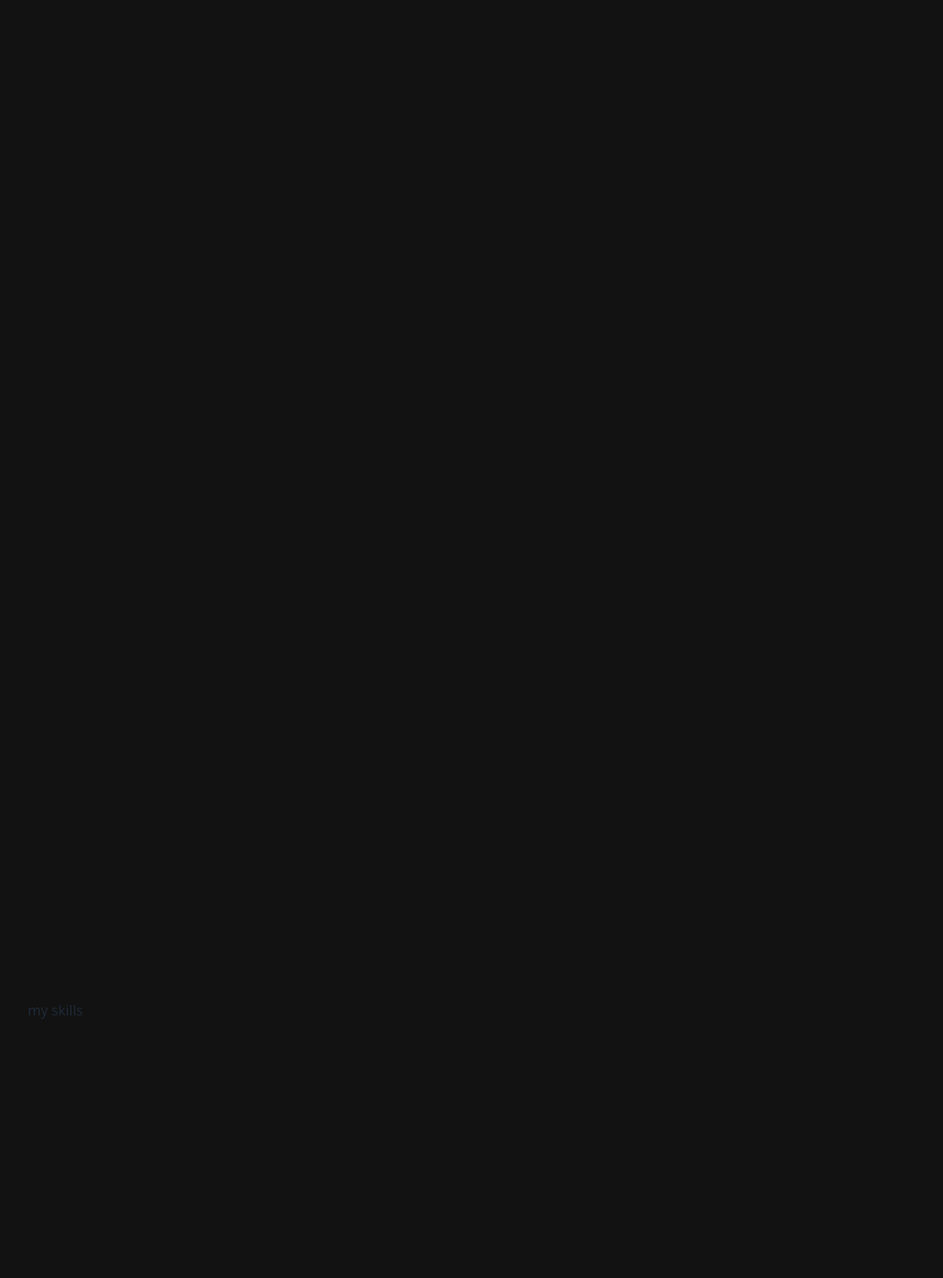
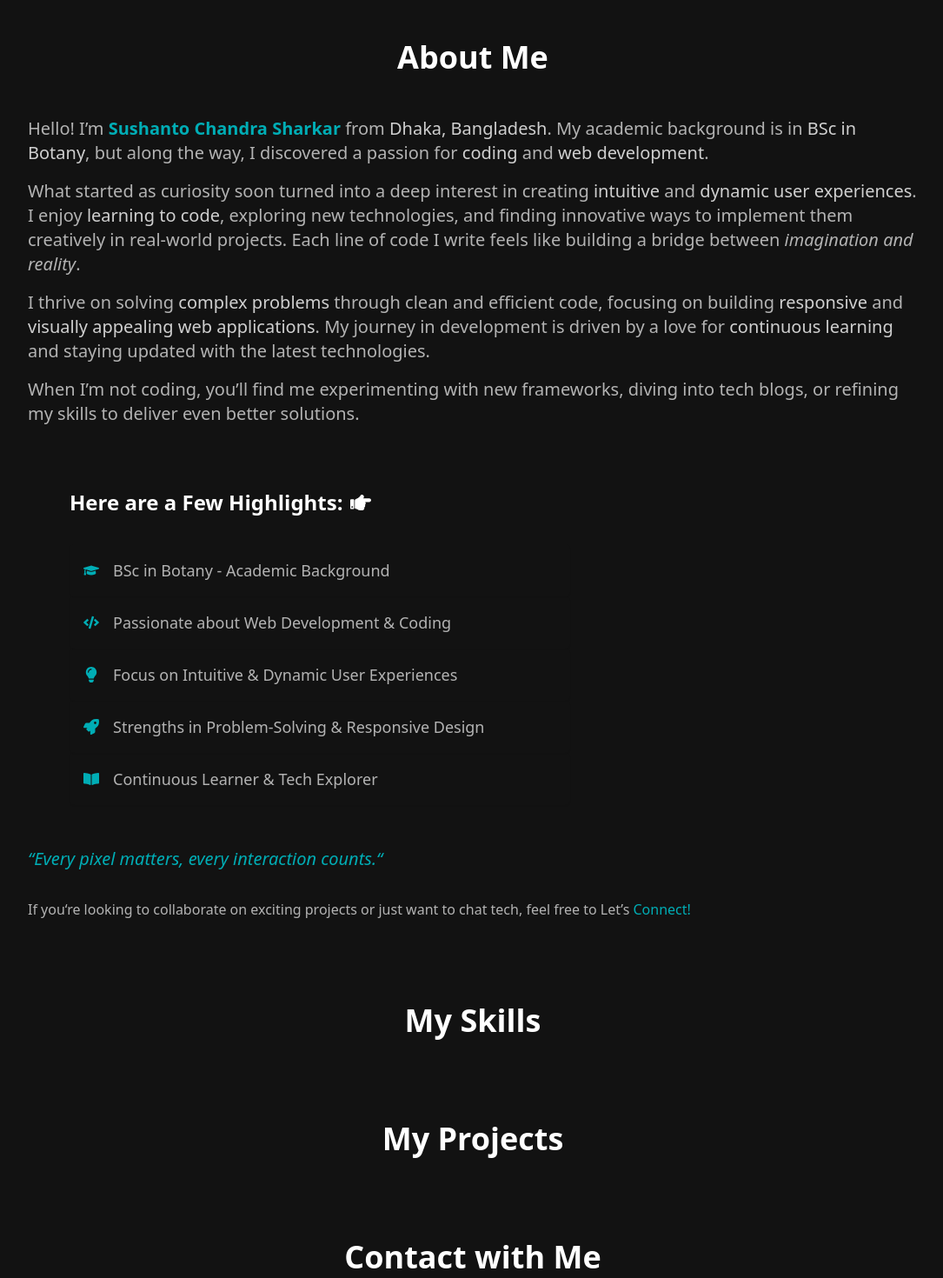
Before and after one commit to Sushanto171/suhanto-chandra-sharkar-client, a React (Vite) app: page / in a window 1280 px wide. Shown: the part 820-2290 px from the top of the page at 87% size, without its empty margins (96-1181 px from the left). Built offline with nearby package versions, Linux system fonts and the light colour scheme.

Commit message:
implement about me section

```diff
--- a/src/components/SectionTitle.jsx
+++ b/src/components/SectionTitle.jsx
@@ -1,5 +1,10 @@
-const SectionTitle = () => {
-  return <div>main Title</div>;
+// eslint-disable-next-line react/prop-types
+const SectionTitle = ({ label }) => {
+  return (
+    <h2 className="text-center text-2xl sm:text-3xl md:text-4xl font-semibold text-primary">
+      {label}
+    </h2>
+  );
 };
 
 export default SectionTitle;
--- a/src/layout/MainLayout.jsx
+++ b/src/layout/MainLayout.jsx
@@ -5,7 +5,7 @@ import Navbar from "./../components/Navbar";
 const MainLayout = () => {
   return (
     <Container bg={"#121212"}>
-      <div className="h-[30000px]" id="home">
+      <div id="home">
         {/* navbar */}
         <Navbar />
 
--- a/src/pages/Home/aboutMe/AboutMe.jsx
+++ b/src/pages/Home/aboutMe/AboutMe.jsx
@@ -1,5 +1,16 @@
+import SectionTitle from "./../../../components/SectionTitle";
+import AboutMeContent from "./AboutMeContent";
 const AboutMe = () => {
-  return <div>About me</div>;
+  return (
+    <>
+      <div className="pt-24">
+        <SectionTitle label="About Me" />
+        <div className="mt-12">
+          <AboutMeContent />
+        </div>
+      </div>
+    </>
+  );
 };
 
 export default AboutMe;
--- /dev/null
+++ b/src/pages/Home/aboutMe/AboutMeContent.jsx
@@ -0,0 +1,96 @@
+import Highlights from "./Highlights";
+const AboutMeContent = () => {
+  return (
+    <div className="text-secondary">
+      {/* Content */}
+      <p className=" sm:text-lg md:text-xl leading-relaxed mb-4">
+        Hello! I’m
+        <span className="font-bold text-accent">
+          {" "}
+          Sushanto Chandra Sharkar{" "}
+        </span>
+        from{" "}
+        <span className="font-medium text-primary opacity-80">
+          Dhaka, Bangladesh
+        </span>
+        . My academic background is in{" "}
+        <span className="font-medium text-primary opacity-80">
+          BSc in Botany
+        </span>
+        , but along the way, I discovered a passion for
+        <span className="font-medium text-primary opacity-80"> coding</span> and
+        <span className="font-medium text-primary opacity-80">
+          {" "}
+          web development
+        </span>
+        .
+      </p>
+      <p className="sm:text-lg md:text-xl leading-relaxed mb-4">
+        What started as curiosity soon turned into a deep interest in creating
+        <span className="font-medium text-primary opacity-80">
+          {" "}
+          intuitive{" "}
+        </span>{" "}
+        and{" "}
+        <span className="font-medium text-primary opacity-80">
+          dynamic user experiences
+        </span>
+        . I enjoy
+        <span className="font-medium text-primary opacity-80">
+          {" "}
+          learning to code
+        </span>
+        , exploring new technologies, and finding innovative ways to implement
+        them creatively in real-world projects. Each line of code I write feels
+        like building a bridge between{" "}
+        <span className="italic">imagination and reality</span>.
+      </p>
+      <p className="sm:text-lg md:text-xl leading-relaxed mb-4">
+        I thrive on solving
+        <span className="font-medium text-primary opacity-80">
+          {" "}
+          complex problems{" "}
+        </span>{" "}
+        through clean and efficient code, focusing on building
+        <span className="font-medium text-primary opacity-80">
+          {" "}
+          responsive
+        </span>{" "}
+        and
+        <span className="font-medium text-primary opacity-80">
+          {" "}
+          visually appealing web applications
+        </span>
+        . My journey in development is driven by a love for
+        <span className="font-medium text-primary opacity-80">
+          {" "}
+          continuous learning{" "}
+        </span>{" "}
+        and staying updated with the latest technologies.
+      </p>
+      <p className="sm:text-lg md:text-xl leading-relaxed mb-6">
+        When I’m not coding, you’ll find me experimenting with new frameworks,
+        diving into tech blogs, or refining my skills to deliver even better
+        solutions.
+      </p>
+      {/* highlights */}
+      <Highlights />
+      {/* Quote */}
+      <div className="text-left text-accent text-xl italic ">
+        &ldquo;Every pixel matters, every interaction counts.&ldquo;
+      </div>
+      {/* Call-to-Action */}
+      <div className="text-left mt-8">
+        <p>
+          If you&lsquo;re looking to collaborate on exciting projects or just
+          want to chat tech, feel free to Let’s{" "}
+          <a href="#contact" className="text-accent">
+            Connect!
+          </a>
+        </p>
+      </div>
+    </div>
+  );
+};
+
+export default AboutMeContent;
--- /dev/null
+++ b/src/pages/Home/aboutMe/Highlights.jsx
@@ -0,0 +1,50 @@
+import {
+  FaBookOpen,
+  FaCode,
+  FaGraduationCap,
+  FaHandPointRight,
+  FaLightbulb,
+  FaRocket,
+} from "react-icons/fa";
+
+const Highlights = () => {
+  const highlights = [
+    { icon: <FaGraduationCap />, text: "BSc in Botany - Academic Background" },
+    { icon: <FaCode />, text: "Passionate about Web Development & Coding" },
+    {
+      icon: <FaLightbulb />,
+      text: "Focus on Intuitive & Dynamic User Experiences",
+    },
+    {
+      icon: <FaRocket />,
+      text: "Strengths in Problem-Solving & Responsive Design",
+    },
+    { icon: <FaBookOpen />, text: "Continuous Learner & Tech Explorer" },
+  ];
+
+  return (
+    <section className="py-12 md:px-12 text-secondary">
+      {/* Heading */}
+      <h2 className="text-2xl font-bold text-left  text-primary mb-8 flex items-center gap-2 justify-start ">
+        Here are a Few Highlights:
+        <FaHandPointRight className="" />
+      </h2>
+      <div className="max-w-xl ">
+        {/* Highlights List */}
+        <ul className="">
+          {highlights.map((highlight, index) => (
+            <li
+              key={index}
+              className="flex items-center gap-4 p-4  rounded-md shadow-sm hover:shadow-hover hover:shadow-md transition duration-300"
+            >
+              <div className="text-accent text-lg">{highlight.icon}</div>
+              <p className="text-lg text-secondary">{highlight.text}</p>
+            </li>
+          ))}
+        </ul>
+      </div>
+    </section>
+  );
+};
+
+export default Highlights;
--- a/src/pages/Home/contact/Contact.jsx
+++ b/src/pages/Home/contact/Contact.jsx
@@ -1,5 +1,13 @@
+import SectionTitle from "../../../components/SectionTitle";
+
 const Contact = () => {
-  return <div>contact</div>;
+  return (
+    <>
+      <div className="pt-24">
+        <SectionTitle label="Contact with Me" />
+      </div>
+    </>
+  );
 };
 
 export default Contact;
--- a/src/pages/Home/home/Home.jsx
+++ b/src/pages/Home/home/Home.jsx
@@ -13,22 +13,22 @@ const Home = () => {
       </section>
 
       {/* about me */}
-      <section id="about-me" className="h-[1200px]">
+      <section id="about-me" className="">
         <AboutMe />
       </section>
 
       {/* my skills */}
-      <section id="my-skills" className="h-[1200px]">
+      <section id="my-skills" className="">
         <MySkills />
       </section>
 
       {/* my project */}
-      <section id="my-projects" className="h-[1200px]">
+      <section id="my-projects" className="">
         <MyProjects />
       </section>
 
       {/* contact  */}
-      <section id="contact" className="h-[1200px]">
+      <section id="contact" className="">
         <Contact />
       </section>
     </>
--- a/src/pages/Home/myProjects/MyProjects.jsx
+++ b/src/pages/Home/myProjects/MyProjects.jsx
@@ -1,5 +1,13 @@
+import SectionTitle from "../../../components/SectionTitle";
+
 const MyProjects = () => {
-  return <div>My projects</div>;
+  return (
+    <>
+      <div className="pt-24">
+        <SectionTitle label="My Projects" />
+      </div>
+    </>
+  );
 };
 
 export default MyProjects;
--- a/src/pages/Home/mySkills/MySkills.jsx
+++ b/src/pages/Home/mySkills/MySkills.jsx
@@ -1,5 +1,13 @@
+import SectionTitle from "../../../components/SectionTitle";
+
 const MySkills = () => {
-  return <div>my skills</div>;
+  return (
+    <>
+      <div className="pt-24">
+        <SectionTitle label="My Skills" />
+      </div>
+    </>
+  );
 };
 
 export default MySkills;
```
